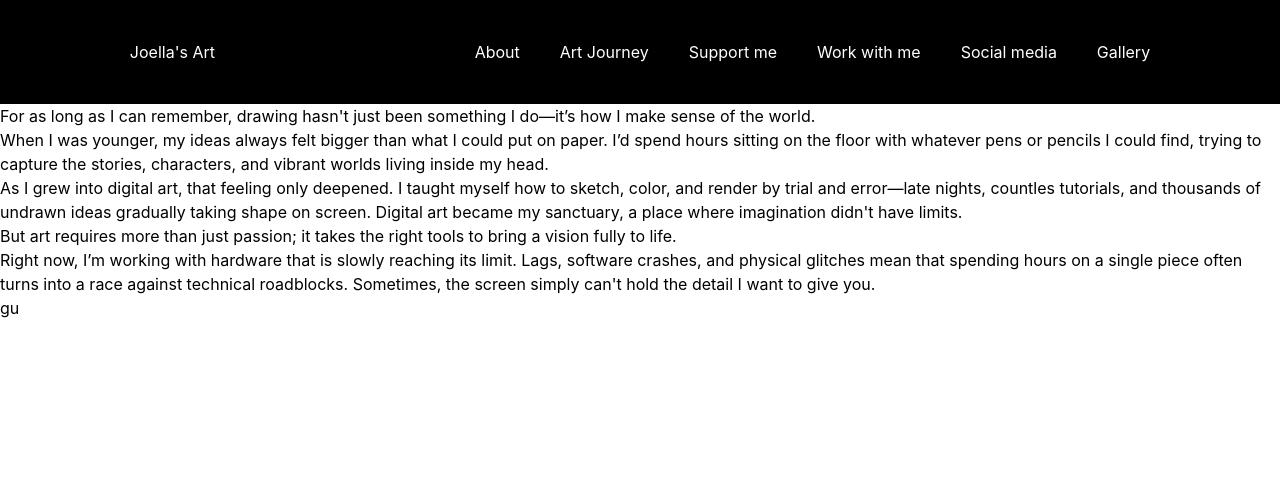
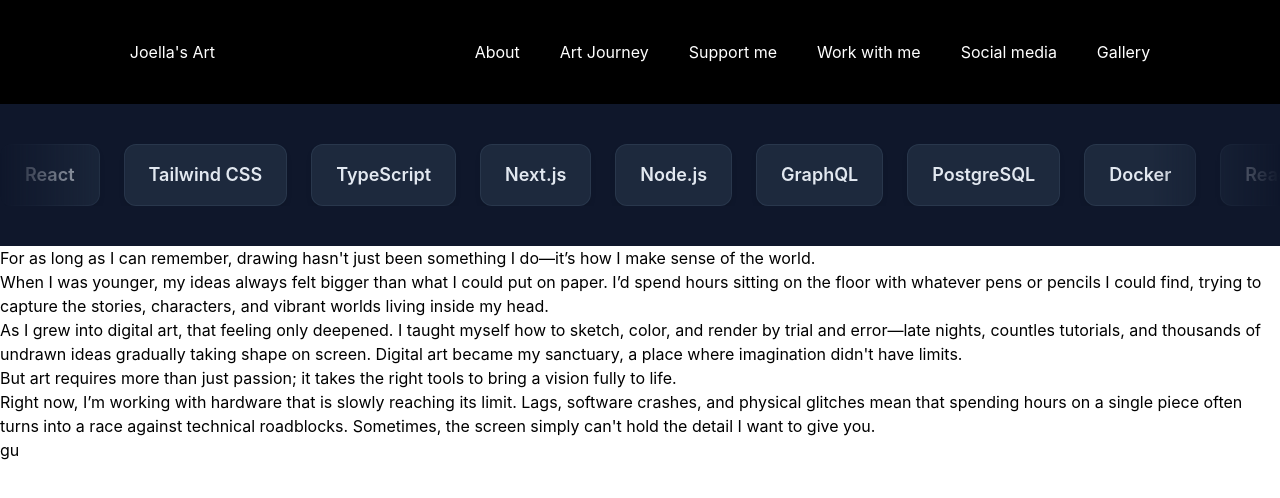
Before and after one commit to neducod/joanna, a React (Vite) app: page /comics in a window 1280 px wide. Shown: the top 498 px of the page. Built offline with nearby package versions, Linux system fonts and the light colour scheme.

Commit message:
wrong piece of code

```diff
--- a/src/components/Comics.jsx
+++ b/src/components/Comics.jsx
@@ -1,4 +1,5 @@
 import React from 'react';
+import ScrollAnimation from './Scrollcomics'
 import { CgMenuRight } from "react-icons/cg";
 
 
@@ -26,7 +27,9 @@ function Home() {
                 </div>
             </nav>
             <section>
-                <div></div>
+                <div>
+                    <ScrollAnimation/>
+                </div>
                 <div>
                     <p>For as long as I can remember, drawing hasn't just been something I do—it’s how I make sense of the world.</p>
                     <p>When I was younger, my ideas always felt bigger than what I could put on paper. I’d spend hours sitting on the floor with whatever pens or pencils I could find, trying to capture the stories, characters, and vibrant worlds living inside my head.</p>
```
